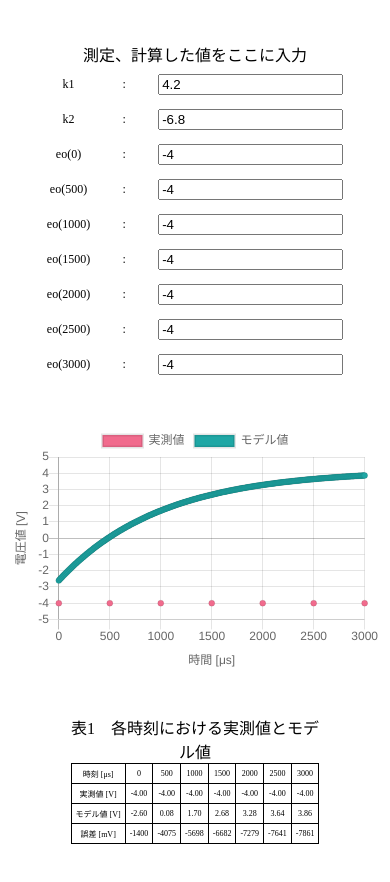
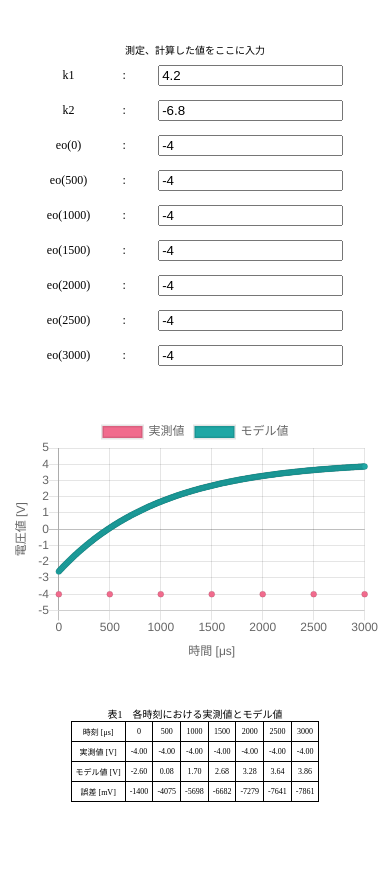
Before and after one commit to ykokosaka/ykokosaka.github.io, a plain HTML site: page index.html in a window 390 px wide. After the commit the page ends 844 px from the top, so only its background shows below. Drawn offline with nearby package versions, Linux system fonts and the light colour scheme.

Commit message:
Update index.html

```diff
--- a/index.html
+++ b/index.html
@@ -280,15 +280,20 @@
     text-align: center;
     font-size: small;
   }
+  caption{
+    font-size: small;
+  }
 
 
-  /* 480にかえる */
   @media(max-width:500px) {
     .table-container th, .table-container td{
       font-size: 8px;
     }
     .input-container th, .input-container td{
       font-size: 12px;
+    }
+    caption{
+        font-size: 10px;
     }
   }
 
```
